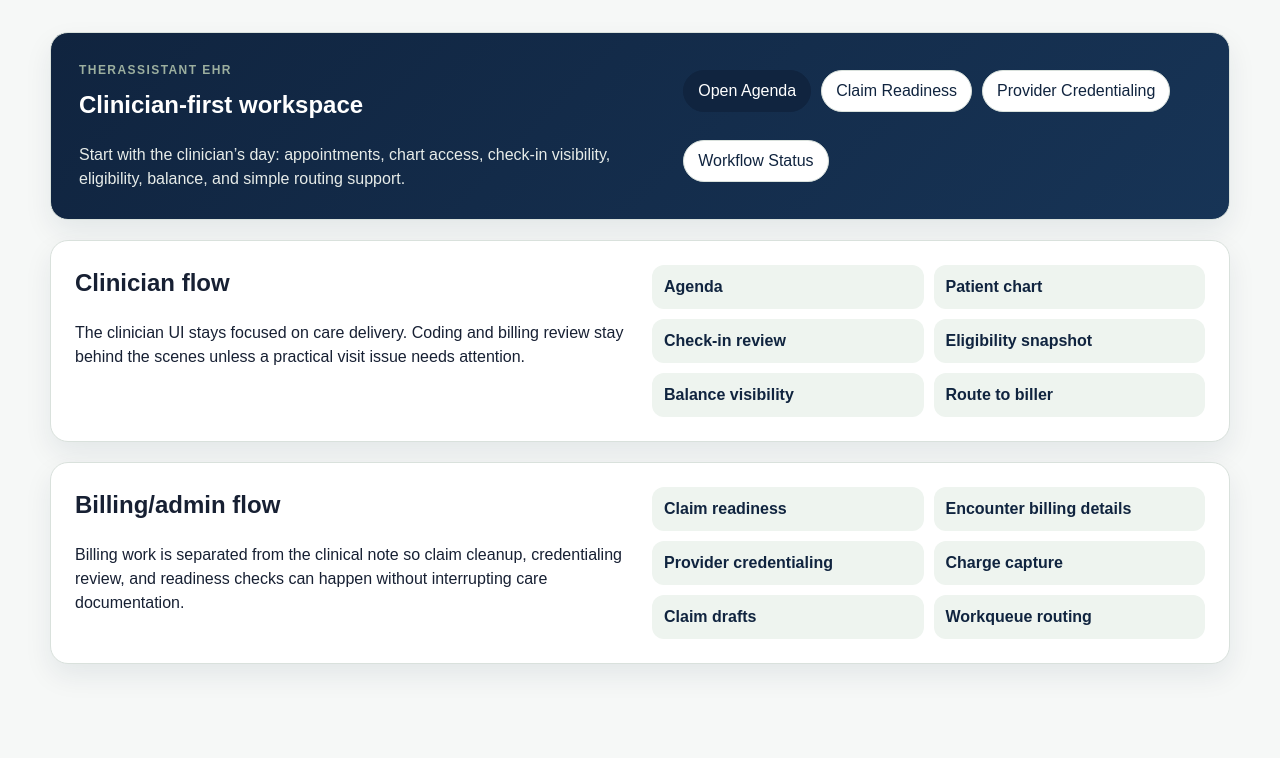
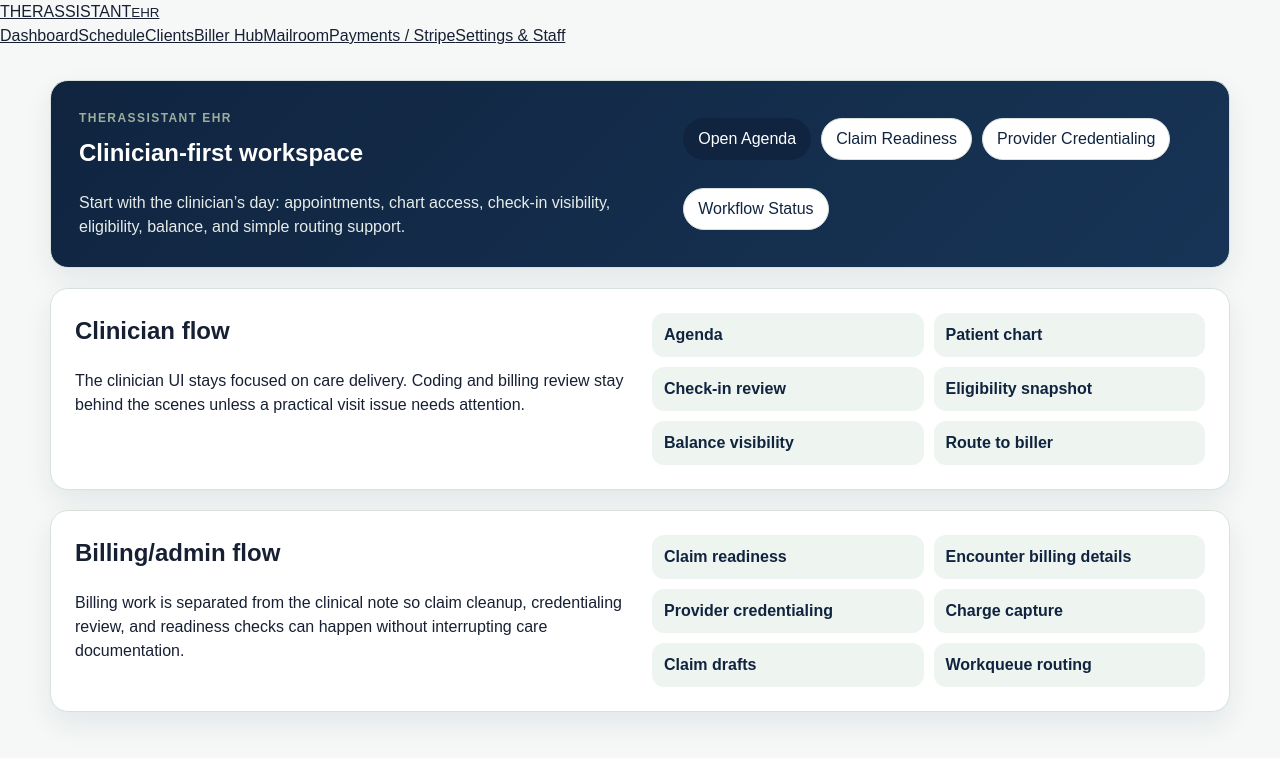
Before and after one commit to therassistantllc/therassistantold, a Next.js app: page / in a window 1280 px wide. Shown: the top 758 px of the page. Built offline with nearby package versions, Linux system fonts and the light colour scheme.

Commit message:
Add EHR top navigation to root layout

```diff
--- a/app/layout.tsx
+++ b/app/layout.tsx
@@ -1,10 +1,11 @@
 // File: app/layout.tsx
 import type { Metadata } from "next";
+import EhrTopNav from "@/components/layout/EhrTopNav";
 import "./globals.css";
 
 export const metadata: Metadata = {
-  title: "THERASSISTANT EHR Workflow Validation Build",
-  description: "Minimal backend-first validation shell",
+  title: "THERASSISTANT EHR",
+  description: "Clinician-first EHR and revenue cycle workspace",
 };
 
 export default function RootLayout({
@@ -14,7 +15,10 @@ export default function RootLayout({
 }>) {
   return (
     <html lang="en">
-      <body>{children}</body>
+      <body>
+        <EhrTopNav />
+        {children}
+      </body>
     </html>
   );
 }
```
